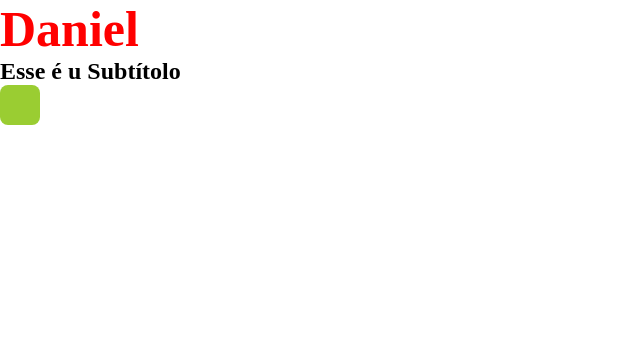
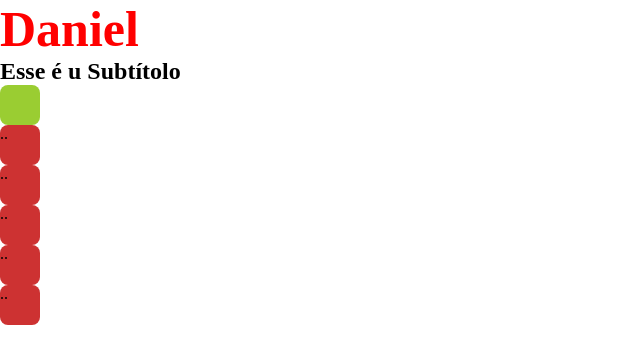
Before and after one commit to danielSocd/socd, a plain HTML site: page index.html in a window 1280 px wide. Shown: the whole page, without its empty margins (0-640 px from the left). Drawn offline with Linux system fonts and the light colour scheme.

Commit message:
Foi adicionado circulos

```diff
--- a/assets/css/style.css
+++ b/assets/css/style.css
@@ -13,3 +13,10 @@ h1 {
     background-color: yellowgreen;
     border-radius: 8px;
 }
+
+.circle  {
+    width: 40px;
+    height: 40px;
+    background-color: rgb(205, 50, 50);
+    border-radius: 8px;
+}
--- a/index.html
+++ b/index.html
@@ -14,6 +14,21 @@
         <div class="square">
 
         </div>
+        <div class="circle">
+            ..
+        </div>
+        <div class="circle">
+            ..
+        </div>
+        <div class="circle">
+            ..
+        </div>
+        <div class="circle">
+            ..
+        </div>
+        <div class="circle">
+            ..
+        </div>
     </div>
 </body>
 </html>
```
Also changed, not shown: 1 other file.
